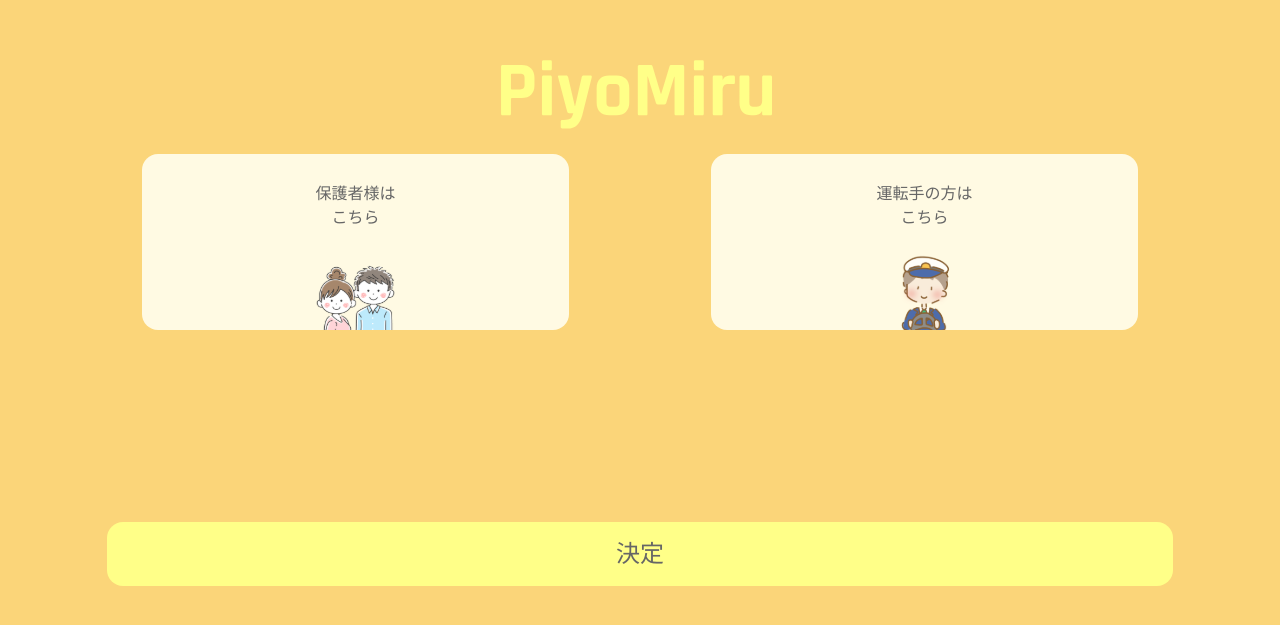
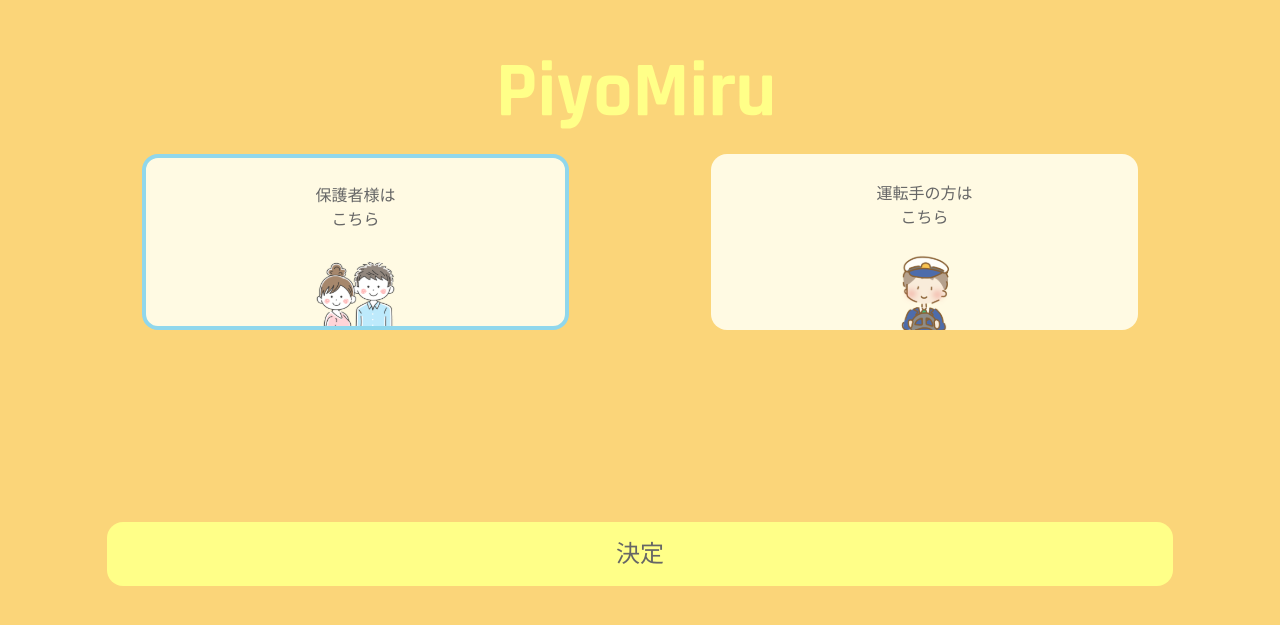
Before and after one commit to yumekiti-archive/PiyoMiru, a React (Create React App) app in the folder web/: page /usage in a window 1280 px wide. Shown: the part 113-738 px from the top of the page. Built offline with nearby package versions, Linux system fonts and the light colour scheme.

Commit message:
`refactoring` register

```diff
--- a/web/src/components/atoms/UsageButton.tsx
+++ b/web/src/components/atoms/UsageButton.tsx
@@ -1,14 +1,18 @@
-import { FC } from 'react';
+import { FC, useState } from 'react';
 
 interface Props {
+  toggle: boolean;
   text: string;
   img: string;
   onClick?: () => void;
 }
 
-const UsageButton: FC<Props> = ({ text, img, onClick }) => {
+const UsageButton: FC<Props> = ({ toggle, text, img, onClick }) => {
   return (
-    <button className='w-full h-44 bg-[#FFFAE3] rounded-2xl' onClick={onClick}>
+    <button
+      className={'w-full h-44 bg-[#FFFAE3] rounded-2xl' + (toggle ? ' border-4 border-[#90D7EC]' : '')}
+      onClick={onClick}
+    >
       <div className='h-1/2 flex justify-center items-center pt-4'>
         {text}
         <br />
--- a/web/src/pages/Register/LP.tsx
+++ b/web/src/pages/Register/LP.tsx
@@ -9,7 +9,7 @@ import { ReactComponent as LandingPage3 } from '../../assets/lp/landingPage3.svg
 import { ReactComponent as Right } from '../../assets/lp/right.svg';
 import { ReactComponent as Left } from '../../assets/lp/left.svg';
 
-const LP: FC = () => {
+const LPPage: FC = () => {
   const [page, setPage] = useState(1);
   const navigate = useNavigate();
 
@@ -51,4 +51,4 @@ const LP: FC = () => {
   );
 };
 
-export default LP;
+export default LPPage;
--- a/web/src/pages/Register/UsagePage.tsx
+++ b/web/src/pages/Register/UsagePage.tsx
@@ -1,4 +1,4 @@
-import { FC } from 'react';
+import { FC, useState } from 'react';
 import { useNavigate } from 'react-router-dom';
 
 import FormButton from '../../components/atoms/FormButton';
@@ -11,8 +11,10 @@ import Driver from '../../assets/button/driver.svg';
 const UsagePage: FC = () => {
   const navigate = useNavigate();
   const decision = () => {
-    navigate('/register');
+    navigate('/register', { state: { driver } });
   };
+
+  const [driver, setDriver] = useState(false);
 
   return (
     <div className='h-screen bg-[#FBD579] w-full'>
@@ -22,10 +24,10 @@ const UsagePage: FC = () => {
       </div>
       <div className='h-2/6 w-full flex justify-evenly items-start'>
         <div className='w-4/12'>
-          <UsageButton text='保護者様は' img={Parents} />
+          <UsageButton toggle={!driver} text='保護者様は' img={Parents} onClick={() => setDriver(false)} />
         </div>
         <div className='w-4/12'>
-          <UsageButton text='運転手の方は' img={Driver} />
+          <UsageButton toggle={driver} text='運転手の方は' img={Driver} onClick={() => setDriver(true)} />
         </div>
       </div>
       <div className='h-2/6 w-full flex items-center justify-center'>
--- a/web/src/pages/RegisterPage.tsx
+++ b/web/src/pages/RegisterPage.tsx
@@ -1,5 +1,5 @@
 import { FC, useState } from 'react';
-import { useNavigate } from 'react-router-dom';
+import { useNavigate, useLocation } from 'react-router-dom';
 
 import FormText from '../components/atoms/FormText';
 import NameLogo from '../assets/nameLogo.svg';
@@ -8,13 +8,15 @@ import Header from '../components/Header';
 import FormButton from '../components/atoms/FormButton';
 import { register } from '../libs/auth';
 
-const Login: FC = () => {
+const RegisterPage: FC = () => {
+  const location = useLocation();
+  const navigate = useNavigate();
+
+  const [driver, setDriver] = useState(location.state.driver);
   const [name, setName] = useState('');
   const [email, setEmail] = useState('');
   const [password, setPassword] = useState('');
   const [passwordConfirmation, setPasswordConfirmation] = useState('');
-
-  const navigate = useNavigate();
 
   const onClickRegister = () => {
     if (password !== passwordConfirmation) {
@@ -26,6 +28,7 @@ const Login: FC = () => {
       username: name,
       email: email,
       password: password,
+      driver: driver,
     };
 
     register(data).then((res) => {
@@ -67,4 +70,4 @@ const Login: FC = () => {
   );
 };
 
-export default Login;
+export default RegisterPage;
```
